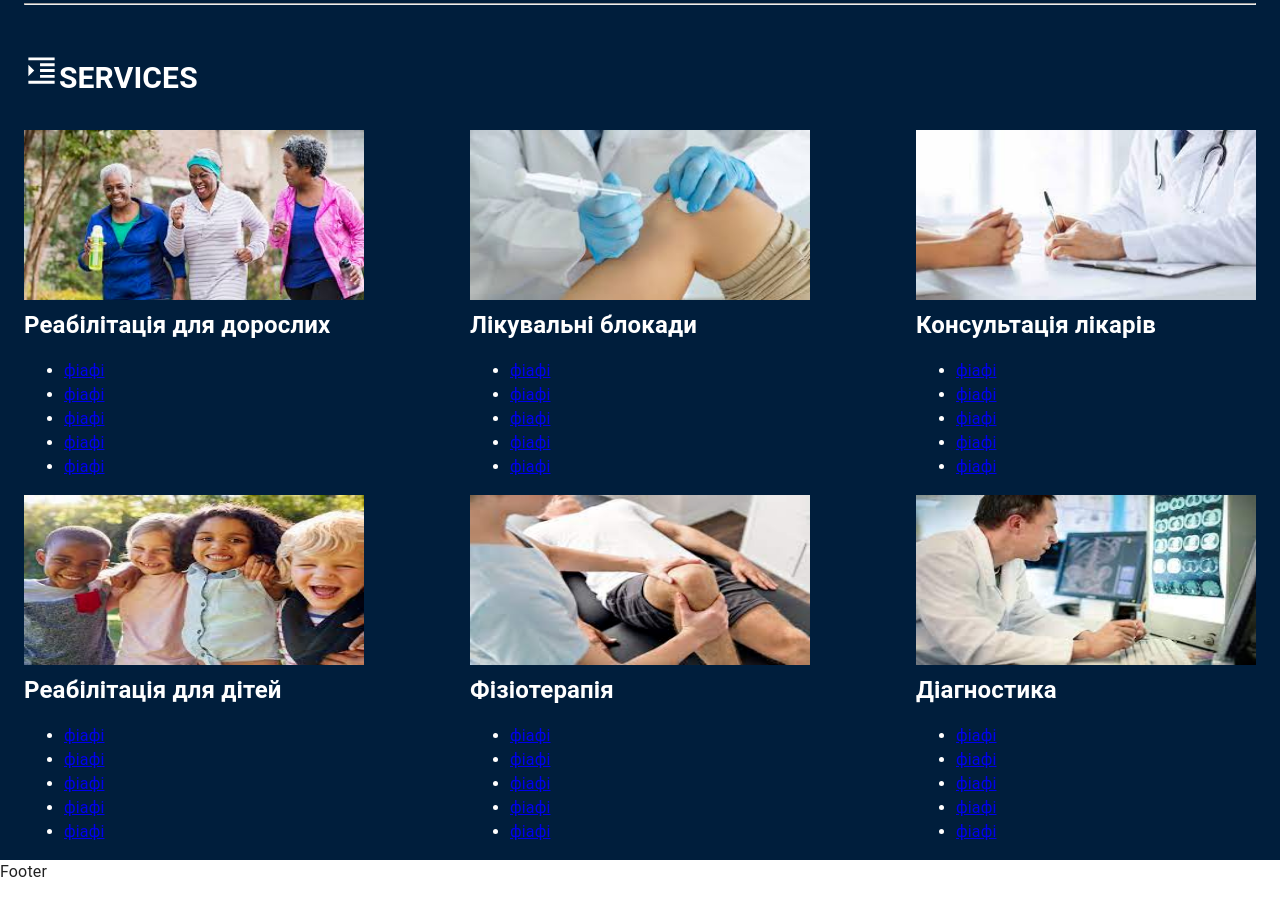
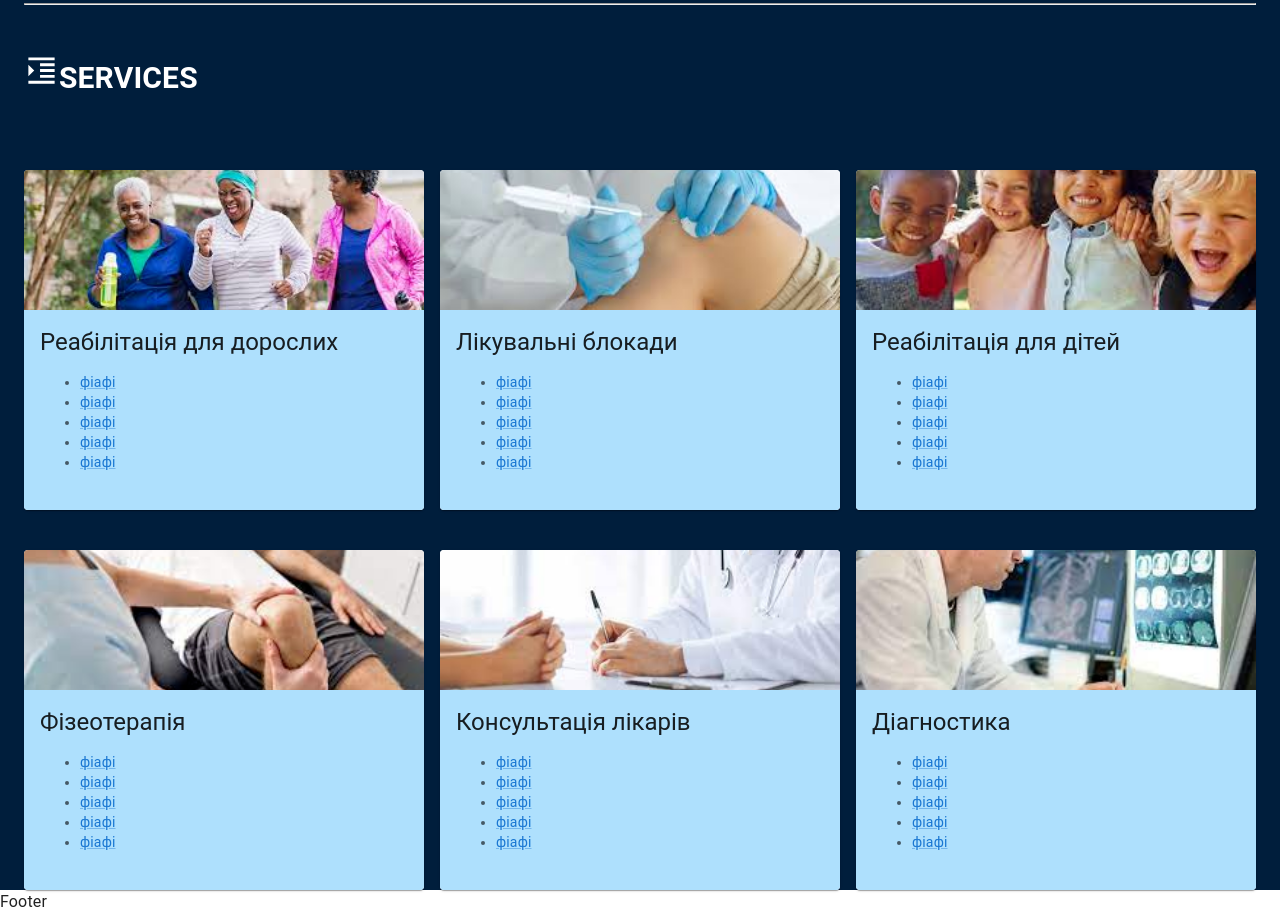
Before and after one commit to filipovandrij/rehabilitation, a React (Create React App) app: page / in a window 1280 px wide. Shown: the part 1500-2414 px from the top of the page. Before the commit the page ends 2384 px from the top, so only its background shows below. Built offline with nearby package versions, Linux system fonts and the light colour scheme.

Commit message:
finish section_about_services and make style of cart

```diff
--- a/src/container/Main/Main.scss
+++ b/src/container/Main/Main.scss
@@ -68,4 +68,8 @@ main {
             }
         }
     }
+
+    .cart_text_bg {
+        background-color: #aee0fd;
+    }
 }
--- a/src/container/Main/Main.tsx
+++ b/src/container/Main/Main.tsx
@@ -1,15 +1,18 @@
 import {
     Button,
+    Card,
+    CardContent,
+    CardMedia,
     Container,
-    StyledEngineProvider,
+    Link,
     TextField,
+    Typography,
 } from '@mui/material'
 import ReactPlayer from 'react-player'
 import Slider from '../../components/Slider/Slider'
 import './Main.scss'
 import FormatIndentIncreaseOutlinedIcon from '@mui/icons-material/FormatIndentIncreaseOutlined'
 import PhoneIcon from '@mui/icons-material/Phone'
-import { url } from 'inspector'
 
 type Props = {}
 
@@ -86,138 +89,294 @@ const Main = (props: Props) => {
                         SERVICES
                     </h3>
                     <div className="container_inner_about">
-                        <div className="cart-about">
-                            <img src="/images/cart_adult.png" alt="img" />
-                            <h2>Реабілітація для дорослих</h2>
+                        <Card sx={{ minWidth: 400, marginTop: 5 }}>
+                            <CardMedia
+                                sx={{ height: 140 }}
+                                image="/images/cart_adult.png"
+                                title="green iguana"
+                            />
+                            <CardContent className="cart_text_bg">
+                                <Typography
+                                    gutterBottom
+                                    variant="h5"
+                                    component="div"
+                                >
+                                    Реабілітація для дорослих
+                                </Typography>
+                                <Typography
+                                    variant="body2"
+                                    color="text.secondary"
+                                >
                                     <ul>
                                         <li>
-                                    <a href="#">фіафі</a>
+                                            <Link href="#" underline="always">
+                                                фіафі
+                                            </Link>
                                         </li>
                                         <li>
-                                    <a href="№">фіафі</a>
+                                            <Link href="#" underline="always">
+                                                фіафі
+                                            </Link>
                                         </li>
                                         <li>
-                                    <a href="№">фіафі</a>
+                                            <Link href="#" underline="always">
+                                                фіафі
+                                            </Link>
                                         </li>
                                         <li>
-                                    <a href="№">фіафі</a>
+                                            <Link href="#" underline="always">
+                                                фіафі
+                                            </Link>
                                         </li>
                                         <li>
-                                    <a href="№">фіафі</a>
+                                            <Link href="#" underline="always">
+                                                фіафі
+                                            </Link>
                                         </li>
                                     </ul>
-                        </div>
-                        <div className="cart-about">
-                            <img src="/images/cart_injection.png" alt="img" />
-                            <h2>Лікувальні блокади</h2>
+                                </Typography>
+                            </CardContent>
+                        </Card>
+                        <Card sx={{ minWidth: 400, marginTop: 5 }}>
+                            <CardMedia
+                                sx={{ height: 140 }}
+                                image="/images/cart_injection.png"
+                                title="green iguana"
+                            />
+                            <CardContent className="cart_text_bg">
+                                <Typography
+                                    gutterBottom
+                                    variant="h5"
+                                    component="div"
+                                >
+                                    Лікувальні блокади
+                                </Typography>
+                                <Typography
+                                    variant="body2"
+                                    color="text.secondary"
+                                >
                                     <ul>
                                         <li>
-                                    <a href="#">фіафі</a>
+                                            <Link href="#" underline="always">
+                                                фіафі
+                                            </Link>
                                         </li>
                                         <li>
-                                    <a href="#">фіафі</a>
+                                            <Link href="#" underline="always">
+                                                фіафі
+                                            </Link>
                                         </li>
                                         <li>
-                                    <a href="#">фіафі</a>
+                                            <Link href="#" underline="always">
+                                                фіафі
+                                            </Link>
                                         </li>
                                         <li>
-                                    <a href="#">фіафі</a>
+                                            <Link href="#" underline="always">
+                                                фіафі
+                                            </Link>
                                         </li>
                                         <li>
-                                    <a href="#">фіафі</a>
+                                            <Link href="#" underline="always">
+                                                фіафі
+                                            </Link>
                                         </li>
                                     </ul>
-                        </div>
-                        <div className="cart-about">
-                            <img
-                                src="/images/cart_consultation.png"
-                                alt="img"
+                                </Typography>
+                            </CardContent>
+                        </Card>
+                        <Card sx={{ minWidth: 400, marginTop: 5 }}>
+                            <CardMedia
+                                sx={{ height: 140 }}
+                                image="/images/cart_children.png"
+                                title="green iguana"
                             />
-                            <h2>Консультація лікарів</h2>
+                            <CardContent className="cart_text_bg">
+                                <Typography
+                                    gutterBottom
+                                    variant="h5"
+                                    component="div"
+                                >
+                                    Реабілітація для дітей
+                                </Typography>
+                                <Typography
+                                    variant="body2"
+                                    color="text.secondary"
+                                >
                                     <ul>
                                         <li>
-                                    <a href="#">фіафі</a>
+                                            <Link href="#" underline="always">
+                                                фіафі
+                                            </Link>
                                         </li>
                                         <li>
-                                    <a href="#">фіафі</a>
+                                            <Link href="#" underline="always">
+                                                фіафі
+                                            </Link>
                                         </li>
                                         <li>
-                                    <a href="#">фіафі</a>
+                                            <Link href="#" underline="always">
+                                                фіафі
+                                            </Link>
                                         </li>
                                         <li>
-                                    <a href="#">фіафі</a>
+                                            <Link href="#" underline="always">
+                                                фіафі
+                                            </Link>
                                         </li>
                                         <li>
-                                    <a href="#">фіафі</a>
+                                            <Link href="#" underline="always">
+                                                фіафі
+                                            </Link>
                                         </li>
                                     </ul>
-                        </div>
-                        <div className="cart-about">
-                            <img src="/images/cart_children.png" alt="img" />
-                            <h2>Реабілітація для дітей</h2>
+                                </Typography>
+                            </CardContent>
+                        </Card>
+                        <Card sx={{ minWidth: 400, marginTop: 5 }}>
+                            <CardMedia
+                                sx={{ height: 140 }}
+                                image="/images/cart_physioterapy.png"
+                                title="green iguana"
+                            />
+                            <CardContent className="cart_text_bg">
+                                <Typography
+                                    gutterBottom
+                                    variant="h5"
+                                    component="div"
+                                >
+                                    Фізеотерапія
+                                </Typography>
+                                <Typography
+                                    variant="body2"
+                                    color="text.secondary"
+                                >
                                     <ul>
                                         <li>
-                                    <a href="#">фіафі</a>
+                                            <Link href="#" underline="always">
+                                                фіафі
+                                            </Link>
                                         </li>
                                         <li>
-                                    <a href="#">фіафі</a>
+                                            <Link href="#" underline="always">
+                                                фіафі
+                                            </Link>
                                         </li>
                                         <li>
-                                    <a href="#">фіафі</a>
+                                            <Link href="#" underline="always">
+                                                фіафі
+                                            </Link>
                                         </li>
                                         <li>
-                                    <a href="#">фіафі</a>
+                                            <Link href="#" underline="always">
+                                                фіафі
+                                            </Link>
                                         </li>
                                         <li>
-                                    <a href="#">фіафі</a>
+                                            <Link href="#" underline="always">
+                                                фіафі
+                                            </Link>
                                         </li>
                                     </ul>
-                        </div>
-                        <div className="cart-about">
-                            <img
-                                src="/images/cart_physioterapy.png"
-                                alt="img"
+                                </Typography>
+                            </CardContent>
+                        </Card>
+                        <Card sx={{ minWidth: 400, marginTop: 5 }}>
+                            <CardMedia
+                                sx={{ height: 140 }}
+                                image="/images/cart_consultation.png"
+                                title="green iguana"
                             />
-                            <h2>Фізіотерапія</h2>
+                            <CardContent className="cart_text_bg">
+                                <Typography
+                                    gutterBottom
+                                    variant="h5"
+                                    component="div"
+                                >
+                                    Консультація лікарів
+                                </Typography>
+                                <Typography
+                                    variant="body2"
+                                    color="text.secondary"
+                                >
                                     <ul>
                                         <li>
-                                    <a href="#">фіафі</a>
+                                            <Link href="#" underline="always">
+                                                фіафі
+                                            </Link>
                                         </li>
                                         <li>
-                                    <a href="#">фіафі</a>
+                                            <Link href="#" underline="always">
+                                                фіафі
+                                            </Link>
                                         </li>
                                         <li>
-                                    <a href="#">фіафі</a>
+                                            <Link href="#" underline="always">
+                                                фіафі
+                                            </Link>
                                         </li>
                                         <li>
-                                    <a href="#">фіафі</a>
+                                            <Link href="#" underline="always">
+                                                фіафі
+                                            </Link>
                                         </li>
                                         <li>
-                                    <a href="#">фіафі</a>
+                                            <Link href="#" underline="always">
+                                                фіафі
+                                            </Link>
                                         </li>
                                     </ul>
-                        </div>
-                        <div className="cart-about">
-                            <img src="/images/cart_diagnostic.png" alt="img" />
-                            <h2>Діагностика</h2>
+                                </Typography>
+                            </CardContent>
+                        </Card>
+                        <Card sx={{ minWidth: 400, marginTop: 5 }}>
+                            <CardMedia
+                                sx={{ height: 140 }}
+                                image="/images/cart_diagnostic.png"
+                                title="green iguana"
+                            />
+                            <CardContent className="cart_text_bg">
+                                <Typography
+                                    gutterBottom
+                                    variant="h5"
+                                    component="div"
+                                >
+                                    Діагностика
+                                </Typography>
+                                <Typography
+                                    variant="body2"
+                                    color="text.secondary"
+                                >
                                     <ul>
                                         <li>
-                                    <a href="#">фіафі</a>
+                                            <Link href="#" underline="always">
+                                                фіафі
+                                            </Link>
                                         </li>
                                         <li>
-                                    <a href="#">фіафі</a>
+                                            <Link href="#" underline="always">
+                                                фіафі
+                                            </Link>
                                         </li>
                                         <li>
-                                    <a href="#">фіафі</a>
+                                            <Link href="#" underline="always">
+                                                фіафі
+                                            </Link>
                                         </li>
                                         <li>
-                                    <a href="#">фіафі</a>
+                                            <Link href="#" underline="always">
+                                                фіафі
+                                            </Link>
                                         </li>
                                         <li>
-                                    <a href="#">фіафі</a>
+                                            <Link href="#" underline="always">
+                                                фіафі
+                                            </Link>
                                         </li>
                                     </ul>
-                        </div>
+                                </Typography>
+                            </CardContent>
+                        </Card>
                     </div>
                 </section>
             </Container>
```
Lines whose indentation alone changed are shown as unchanged.
